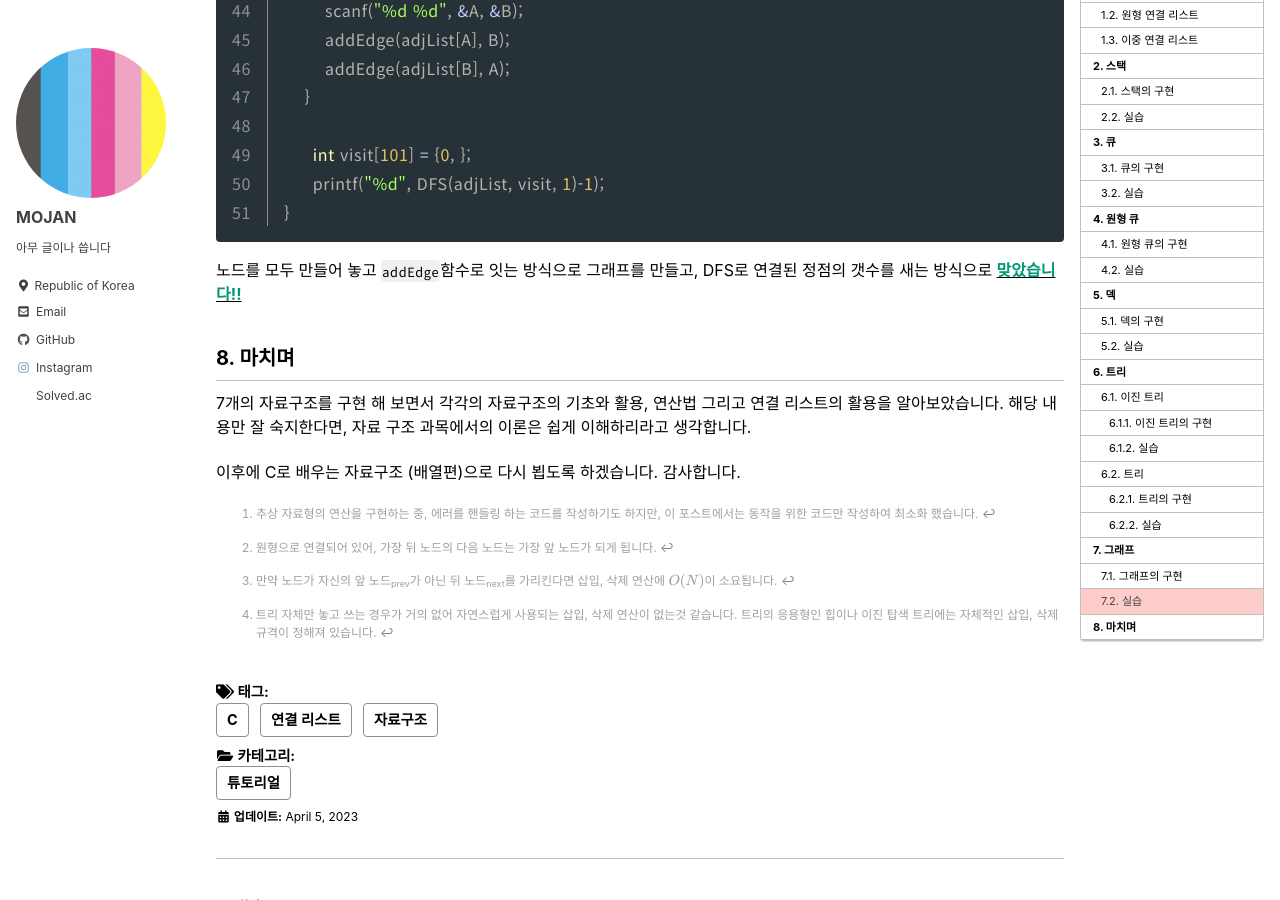
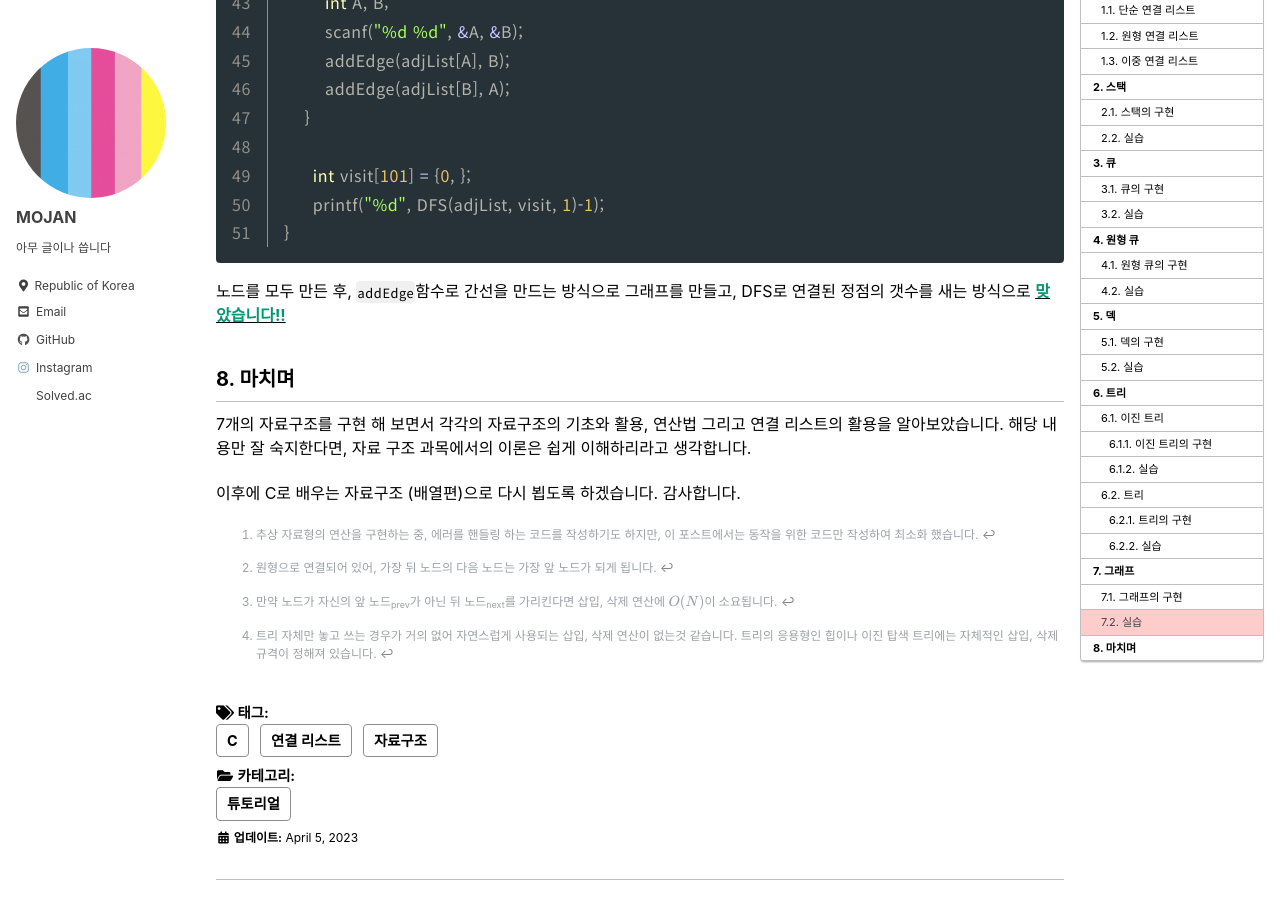
Before and after one commit to MOJAN3543/MOJAN3543.github.io, a Jekyll site: the page built from _posts/DataStructureInC/LinkedList/2023-07-09-DataStructureInLinkedList.md, in a window 1280 px wide and 900 px high, scrolled down 50770 px. Built offline with Jekyll 4.4.1, drawn with Linux system fonts in a browser that asks for light colours; cached includes are drawn as plain includes; formulas are drawn with MathJax 3.

Commit message:
Update 2023-07-09-DataStructureInLinkedList.md

````diff
--- a/_posts/DataStructureInC/LinkedList/2023-07-09-DataStructureInLinkedList.md
+++ b/_posts/DataStructureInC/LinkedList/2023-07-09-DataStructureInLinkedList.md
@@ -1474,6 +1474,7 @@ int main(){
 }{% endraw %}
 ```
 그래프는 연결 리스트를 배열에 저장한 **인접 리스트**(Adjacency List)를 이용하여 구현합니다. 각 연결 리스트는 스택과 형태가 유사하게 동작합니다.
+
 ![AdjacencyList](https://github.com/MOJAN3543/MOJAN3543.github.io/blob/main/_posts/DataStructureInC/LinkedList/AdjacencyList.png?raw=true "AdjacencyList")
 {: .text-center}
 
@@ -1533,7 +1534,7 @@ int main(){
 	printf("%d", DFS(adjList, visit, 1)-1);
 }{% endraw %}
 ```
-노드를 모두 만들어 놓고 `addEdge`함수로 잇는 방식으로 그래프를 만들고, DFS로 연결된 정점의 갯수를 새는 방식으로 [<span style="color:#009874;font-weight:bold">맞았습니다!!</span>](https://www.acmicpc.net/source/71252975)
+노드를 모두 만든 후, `addEdge`함수로 간선을 만드는 방식으로 그래프를 만들고, DFS로 연결된 정점의 갯수를 새는 방식으로 [<span style="color:#009874;font-weight:bold">맞았습니다!!</span>](https://www.acmicpc.net/source/71252975)
 ## 8. 마치며
 7개의 자료구조를 구현 해 보면서 각각의 자료구조의 기초와 활용, 연산법 그리고 연결 리스트의 활용을 알아보았습니다. 해당 내용만 잘 숙지한다면, 자료 구조 과목에서의 이론은 쉽게 이해하리라고 생각합니다.
 
````
